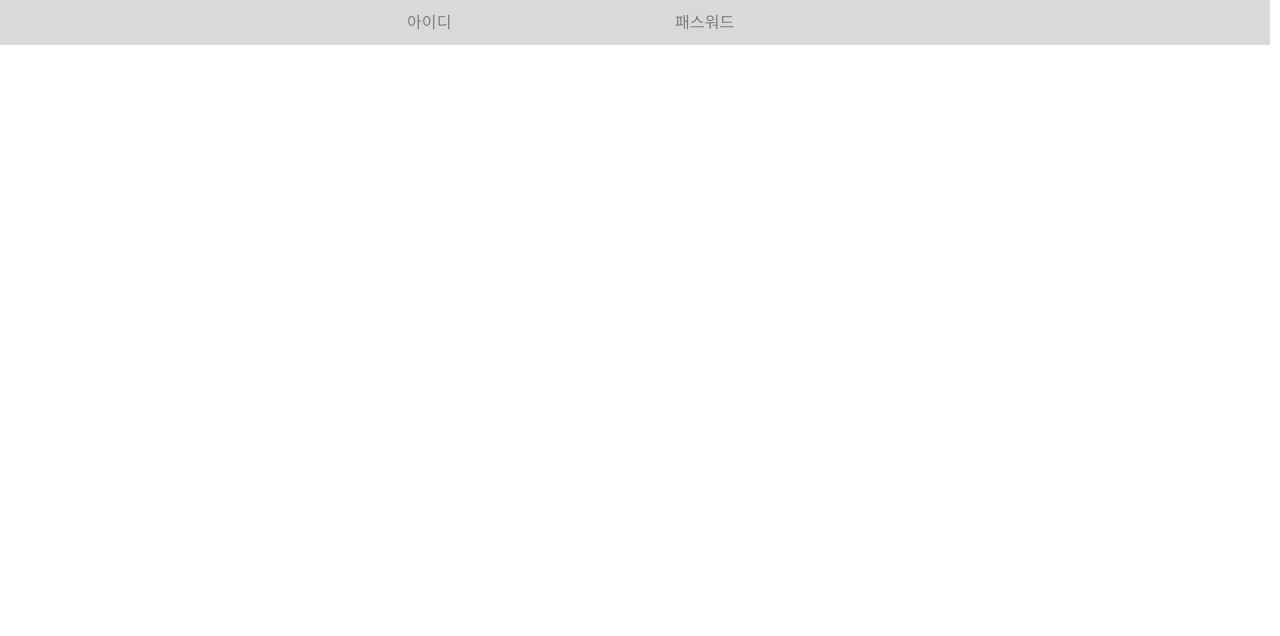
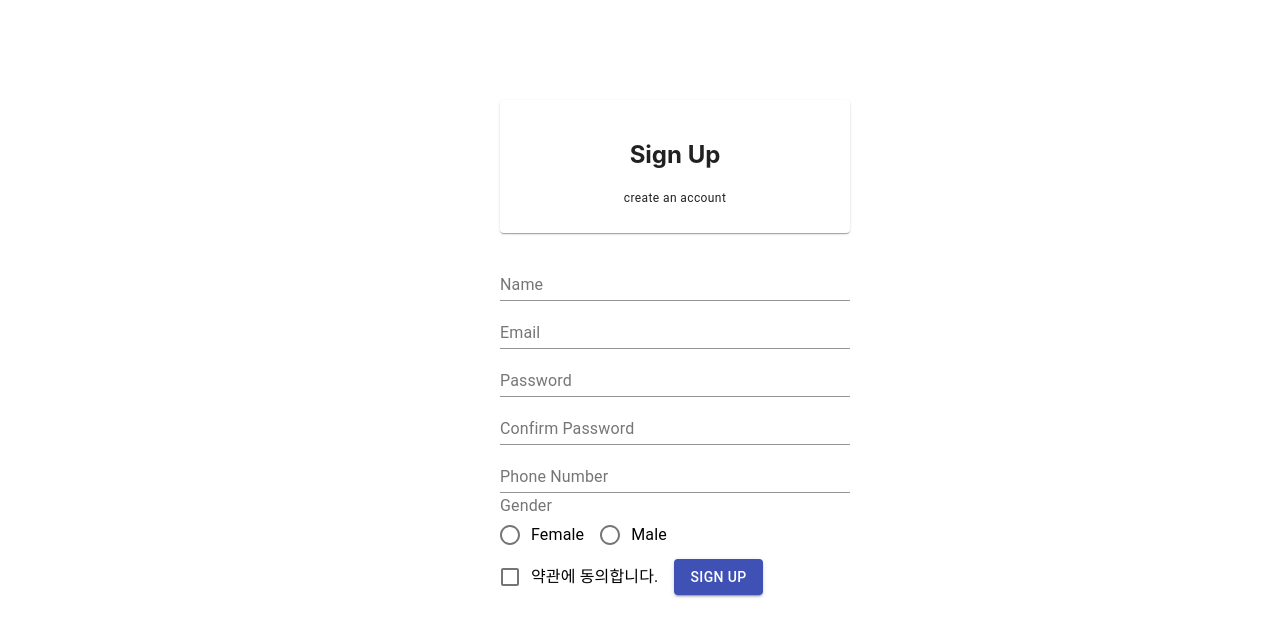
Before and after one commit to 5pponent/7-Project-Front, a React (Create React App) app: page / in a window 1280 px wide. Shown: the top 636 px of the page. Built offline with nearby package versions, Linux system fonts and the light colour scheme.

Commit message:
로그인, 회원가입 폼 구성

```diff
--- a/src/App.js
+++ b/src/App.js
@@ -7,24 +7,26 @@ import Fab from '@mui/material/Fab';
 import KeyboardArrowUpIcon from '@mui/icons-material/KeyboardArrowUp';
 import { useState } from 'react';
 import Login from './LoginPage/Login';
+import Register from './LoginPage/Register';
 
 
 export default function App() {
   const name = "사용자명";
   const image = "https://placeimg.com/100/100/people/0";
 
-  const [mode, setMode] = useState('MAIN');
+  // const [mode, setMode] = useState('MAIN');
   let content = null;
 
   // 컨텐츠 페이지 제어를 위한 함수, 자식 컴포넌트에게 물려주어 mode의 변경을 체크
-  const getMode = (mode) => { setMode(mode); }
+  // const getMode = (mode) => { setMode(mode); }
 
-  if ( mode === 'MAIN' ){ content = <FeedLineSelect></FeedLineSelect> }
-  else { content = null; }
+  // if ( mode === 'MAIN' ){ content = <FeedLineSelect></FeedLineSelect> }
+  // else { content = null; }
 
   return (
     <>
-      <Login></Login>
+    <Register></Register>
+      {/* <Login></Login> */}
       {/* <CssBaseline /><Toolbar id="back-to-top-anchor" /> */}
 
       {/* <HeaderAppBar name={name} image={image} getMode={getMode}/> */}
--- a/src/LoginPage/Login.js
+++ b/src/LoginPage/Login.js
@@ -1,73 +1,52 @@
 import React, { Component } from 'react';
 
-import oc from 'open-color';
-import styles from './Login.css'
-import AppBar from '@mui/material/AppBar';
-import InputBase from '@mui/material/InputBase';
-import { styled, alpha } from '@mui/material/styles';
-import SearchIcon from '@mui/icons-material/Search';
 import Typography from '@mui/material/Typography';
+import { Grid , Paper, FormControlLabel, TextField, Checkbox, Button, Link } from '@material-ui/core';
 
-import Toolbar from '@mui/material/Toolbar';
 
-import { Box } from '@material-ui/core';
-import { Avatar } from '@mui/material';
-import ButtonBase from '@mui/material/ButtonBase';
-import MenuBookIcon from '@mui/icons-material/MenuBook';
+// const LoginPageTool = styled('div')(({theme}) => ({
+//     display: 'flex',
+//     justifyContent:'center',
+//     alignItems:'center',
+//     margin: 'auto 0',
+// 	marginRight: '10px',
+// 	padding: 3,
 
-const LoginPageTool = styled('div')(({theme}) => ({
-    display: 'flex',
-    justifyContent:'center',
-    alignItems:'center',
-    margin: 'auto 0',
-	marginRight: '10px',
-	padding: 3,
-    width: "auto",
 
-    backgroundColor: alpha(theme.palette.common.black, 0.15)
 
-}))
+//     backgroundColor: alpha(theme.palette.common.white, 0.15)
 
-// const Label = styled.div`
-//     width: 100%;
-//     border: 1px solid ${oc.gray[3]};
-//     outline: none;
-//     border-radius: 0px;
-//     line-height: 2.5rem;
-//     font-size: 1.2rem;
-//     padding-left: 0.5rem;
-//     padding-right: 0.5rem;
-//     ::placeholder {
-//     color: ${oc.gray[3]};
-//     }
-// `;
+// }))
 
-const Search = styled('div')(({ theme }) => ({
-    position: 'relative',
-    borderRadius: theme.shape.borderRadius,
-    backgroundColor: alpha(theme.palette.common.white, 0.15),
-    '&:hover': {
-      backgroundColor: alpha(theme.palette.common.white, 0.25),
-    },
-    [theme.breakpoints.up('sm')]: {
-      width: 'auto'
-    },
-}));
+// const Search = styled('div')(({ theme }) => ({
+//     position: 'relative',
 
-const StyledInputBase = styled(InputBase)(({ theme }) => ({
-    color: 'inherit',
-    '& .MuiInputBase-input': {
-      padding: theme.spacing(1, 1, 1, 0),
-      // vertical padding + font size from searchIcon
-      paddingLeft: `calc(1em + ${theme.spacing(3)})`,
-          width: '100%'
-    },
-}));
+//     borderRadius: theme.shape.borderRadius,
+//     backgroundColor: alpha(theme.palette.common.white, 0.15),
+//     '&:hover': {
+//       backgroundColor: alpha(theme.palette.common.white, 0.25),
+//     },
+//     [theme.breakpoints.up('sm')]: {
+//       width: 'auto'
+//     },
+// }));
 
-const Title = styled(Typography)(() => ({
-	fontSize: '20px',
-	fontWeight: 'bold',
-}));
+// const StyledInputBase = styled(InputBase)(({ theme }) => ({
+//     color: 'inherit',
+//     '& .MuiInputBase-input': {
+//       padding: theme.spacing(1, 1, 1, 0),
+//       // vertical padding + font size from searchIcon
+//       paddingLeft: `calc(1em + ${theme.spacing(3)})`,
+//           width: '100%'
+//     },
+// }));
+
+// const Title = styled(Typography)(() => ({
+// 	fontSize: '20px',
+// 	fontWeight: 'bold',
+// }));
+
+
 
 // const AuthButton = ({onClick}) => (
 //     <Wrapper onClick={onClick}>
@@ -83,39 +62,108 @@ const Title = styled(Typography)(() => ({
 
 
 // }));
-class Login extends Component {
+
+// Generate JSX code for error message
+
+// class Login extends Component {
 
 
-    render() {
+
+//     render() {
+
+//         const title = "모두의 일기장";
+
+//         const paperStyle={padding:20, hegiht:'70vh', widht:260, margin: "20px auto", justifyContent:'center', alignItems:'center'}
+
+
+//         return (
+//             <>
+//             <div className={styles.background}>
+//                 {/* <AuthButton></AuthButton> */}
+
+//                 {/* <InputWithLabel
+//                    placeholder="프로필 검색"
+//                    inputProps={{ 'aria-label': 'search' }}
+//                 /> */}
+//                 <Grid align='center'>
+//                     <Paper elecation={10} style={paperStyle}>
+//                         <Grid align='center'>
+//                             {/* 로고 */}
+//                             <h2>Sign In</h2>
+//                         </Grid>
+//                         <TextField label='Username' placeholder='Ender username' fullwidth required/>
+//                         <TextField label='Password' placeholder='Ender password' type='password' fullwidth required/>
+//                         <FormControlLabel
+//                             control={
+//                             <Checkbox
+//                                 name="checkkedB"
+//                                 color="primary"
+//                                 fullwidth
+//                             />
+//                             }
+//                             label="Remember me"
+//                         />
+//                         <Button type='submit' color='primary' fullwidth>Sign in</Button>
+//                     </Paper>
+//                 </Grid>
+//                     {/* <LoginPageTool>
+//                         <StyledInputBase
+//                             placeholder="아이디"
+//                             inputProps={{ 'aria-label': 'search' }}
+//                         />
+//                         <StyledInputBase
+//                             placeholder="패스워드"
+//                             inputProps={{ 'aria-label': 'input' }}
+//                         />
+//                     </LoginPageTool> */}
+//                     {/* <AuthButton>로그인</AuthButton> */}
+//                     {/* 아이디/비밀번호를 잊어버렸어요.
+//                     회원가입 */}
+
+//             </div>
+//             </>
+//         );
+//     }
+// }
+
+const Login=()=> {
+
+
+        const Gridstyle={margin: "100px 0px 500px 500px" , width: "350px", height:"200px"}
+        const paperStyle={display:'flex',flexDirection:'column',padding:20, hegiht:'70vh', widht:280, margin: "20px auto"}
 
 
         return (
             <>
-            <div className={styles.background}>
-                {/* <AuthButton></AuthButton> */}
+                <Grid style={Gridstyle}>
+                    <Paper elecation={10} style={paperStyle}>
+                        <Grid align='center'>
+                            {/* 로고 */}
+                            <h2>Sign In</h2>
+                        </Grid>
+                        <TextField label='Username' placeholder='Ender username' fullwidth required/>
+                        <TextField label='Password' placeholder='Ender password' type='password' fullwidth required/>
+                        <FormControlLabel
+                            control={
+                            <Checkbox
+                                name="checkkedB"
+                                color="primary"
+                                fullwidth
+                            />
+                            }
+                            label="Remember me"
+                        />
+                        <Button type='submit' color='primary' fullwidth>Sign in</Button>
+                        <Typography>
+                            Do you have an account?
+                            <Link href="#">Sign Up</Link>
+                        </Typography>
+                    </Paper>
+                </Grid>
 
-                {/* <InputWithLabel
-                   placeholder="프로필 검색"
-                   inputProps={{ 'aria-label': 'search' }}
-                /> */}
-                <LoginPageTool>
-                <StyledInputBase
-                placeholder="아이디"
-							inputProps={{ 'aria-label': 'search' }}
-                />
-                <StyledInputBase
-                placeholder="패스워드"
-							inputProps={{ 'aria-label': 'search' }}
-                />
-                </LoginPageTool>
-                {/* <AuthButton>로그인</AuthButton> */}
-                {/* 아이디/비밀번호를 잊어버렸어요.
-                회원가입 */}
 
-            </div>
             </>
-        );
-    }
+    )
 }
 
 export default Login;
--- /dev/null
+++ b/src/LoginPage/Register.js
@@ -0,0 +1,48 @@
+import React from 'react';
+import Typography from '@mui/material/Typography';
+import { Grid , Paper, FormControlLabel, TextField, Checkbox, Button, FormLabel, RadioGroup, FormControl, Radio } from '@material-ui/core';
+
+const Register=()=> {
+    const Gridstyle={margin: "100px 0px 500px 500px" , width: "350px", height:"200px"}
+    const paperStyle={display:'flex',flexDirection:'column',padding:20, hegiht:'80vh', widht:280, margin: "20px auto"}
+    const marginTop = { marginTop: 5 }
+
+    return(
+        <>
+            <Grid style={Gridstyle}>
+                <Paper elecation={15} style={paperStyle}>
+                    <Grid align='center'>
+                        {/* 로고 */}
+                        <h2>Sign Up</h2>
+                    </Grid>
+                    <Typography variant='caption' align='center' gutterBottom>create an account</Typography>
+                </Paper>
+                <form>
+                    <TextField fullWidth label='Name' placeholder="Enter your name" />
+                    <TextField fullWidth label='Email' placeholder="Enter your email" />
+                    <TextField fullWidth label='Password' placeholder="Enter your password"/>
+                    <TextField fullWidth label='Confirm Password' placeholder="Confirm your password"/>
+                    <TextField fullWidth label='Phone Number' placeholder="Enter your phone number" />
+                    <FormControl component="fieldset" style={marginTop}>
+                        <FormLabel component="legend">Gender</FormLabel>
+                        <RadioGroup aria-label="gender" name="gender" style={{ display: 'initial' }}>
+                            <FormControlLabel value="female" control={<Radio />} label="Female" />
+                            <FormControlLabel value="male" control={<Radio />} label="Male" />
+                        </RadioGroup>
+                    </FormControl>
+                    <FormControlLabel
+                        control={<Checkbox name="checkedA" />}
+                        label="약관에 동의합니다."
+                    />
+                    <Button type='submit' variant='contained' color='primary'>Sign up</Button>
+                </form>
+
+
+            </Grid>
+
+
+        </>
+    )
+}
+
+export default Register;
```
